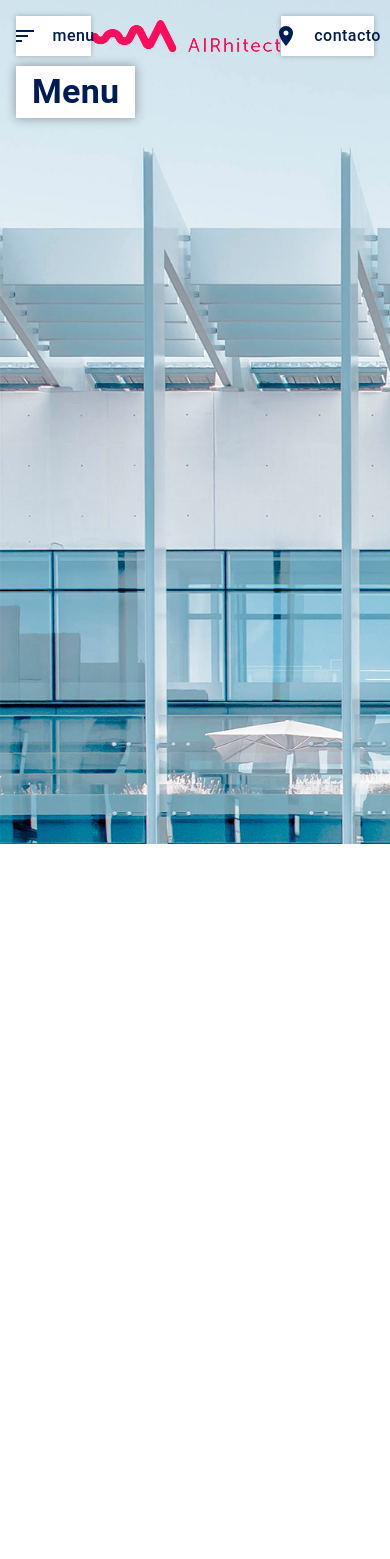
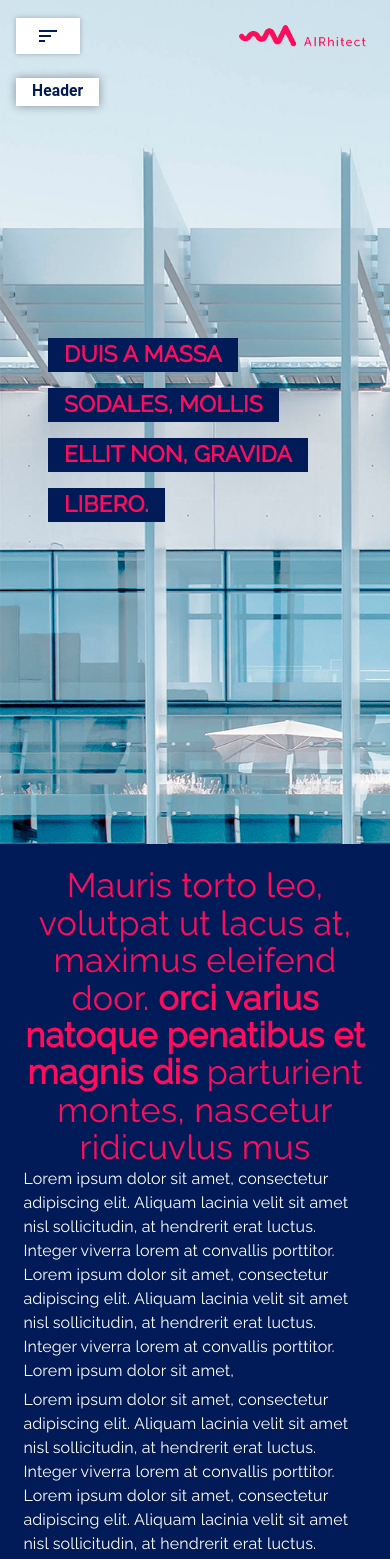
Before and after one commit to M-Ivan/Landing-Page, a React (Create React App) app: page / in a window 390 px wide. Shown: the top 1559 px of the page. Built offline with nearby package versions, Linux system fonts and the light colour scheme.

Commit message:
about && header && nav

```diff
--- a/src/App.js
+++ b/src/App.js
@@ -5,6 +5,7 @@ import {
   Typography,
   withStyles,
 } from "@material-ui/core";
+import { useEffect, useRef } from "react";
 import About from "./components/About";
 import Contact from "./components/Contact";
 import Header from "./components/Header";
@@ -29,13 +30,54 @@ const useStyles = makeStyles((theme) => ({
 }));
 function App() {
   const classes = useStyles();
+
+  const header = useRef(null);
+  const about = useRef(null);
+  const folio = useRef(null);
+  const contact = useRef(null);
+
+  useEffect(() => {
+    if (folio.current && header.current && contact.current && about.current) {
+      console.log("ref", true);
+    } else {
+      console.log("ref", false);
+    }
+  }, [header, about, folio, contact]);
+
+  const gotoHeader = () =>
+    window.scrollTo({ top: header.current.offsetTop, behavior: "smooth" });
+  const gotoAbout = () =>
+    window.scrollTo({
+      top: about.current.offsetTop,
+      behavior: "smooth",
+    });
+  const gotoFolio = () =>
+    window.scrollTo({
+      top: folio.current.offsetTop,
+      behavior: "smooth",
+    });
+  const gotoContact = () =>
+    window.scrollTo({
+      top: contact.current.offsetTop,
+      behavior: "smooth",
+    });
+
   return (
     <Grid container className={classes.root}>
-      <NavBar />
-      <Header />
-      <About />
-      <Portfolio />
-      <Contact />
+      <NavBar
+        gotoHeader={gotoHeader}
+        gotoAbout={gotoAbout}
+        gotoFolio={gotoFolio}
+        gotoContact={gotoContact}
+        header={header}
+        about={about}
+        folio={folio}
+        contact={contact}
+      />
+      <Header headerSection={header} />
+      <About aboutSection={about} />
+      <Portfolio folioSection={folio} />
+      <Contact contactSection={contact} />
       <CssBaseline />
     </Grid>
   );
--- a/src/components/About.js
+++ b/src/components/About.js
@@ -1,16 +1,96 @@
 import { Grid, makeStyles } from "@material-ui/core";
+import { CustomTypography } from "../App";
 
 const useStyles = makeStyles((theme) => ({
   root: {
     color: "#fff",
-    padding: "3rem",
+    padding: "10rem 20vw",
     minHeight: "100vh",
+    backgroundColor: "#011b58",
+    alignItems: "stretch",
+    justifyContent: "center",
+    [theme.breakpoints.down("sm")]: {
+      padding: "6vw",
+    },
+  },
+  main: {
+    alignItems: "center",
+    textAlign: "center",
+    color: "#ff0c5c",
+    display: "flex",
+  },
+  mainText: {
+    lineHeight: 2,
+
+    [theme.breakpoints.down("sm")]: {
+      lineHeight: 1.1,
+    },
+    position: "relative",
+    textAlign: "center",
+    "&::after": {
+      position: "absolute",
+      left: "50%",
+      bottom: "-50px",
+      transform: "translateX(-50%)",
+      width: "100px",
+      borderBottom: "80vh solid magenta",
+      content: "",
+    },
+  },
+  details: {
     backgroundColor: "#fff",
+  },
+  detailArea: {
+    gridColumnGap: "20px",
   },
 }));
 function About(props) {
+  const { aboutSection } = props;
   const classes = useStyles();
-  return <Grid container className={classes.root}></Grid>;
+  return (
+    <Grid container className={classes.root} ref={aboutSection}>
+      <Grid item xs={12} className={classes.main}>
+        <CustomTypography variant="h4" className={classes.mainText}>
+          Mauris torto leo, volutpat ut lacus at, maximus eleifend door.{" "}
+          <strong>orci varius natoque penatibus et magnis dis</strong>{" "}
+          parturient montes, nascetur ridicuvlus mus
+        </CustomTypography>
+      </Grid>
+      <Grid container direction="row">
+        <Grid item xs={12} md={4}>
+          {" "}
+          <CustomTypography variant="body1" gutterBottom>
+            Lorem ipsum dolor sit amet, consectetur adipiscing elit. Aliquam
+            lacinia velit sit amet nisl sollicitudin, at hendrerit erat luctus.
+            Integer viverra lorem at convallis porttitor. Lorem ipsum dolor sit
+            amet, consectetur adipiscing elit. Aliquam lacinia velit sit amet
+            nisl sollicitudin, at hendrerit erat luctus. Integer viverra lorem
+            at convallis porttitor. Lorem ipsum dolor sit amet,
+          </CustomTypography>
+        </Grid>
+        <Grid item xs={12} md={4}>
+          {" "}
+          <CustomTypography variant="body1" gutterBottom>
+            Lorem ipsum dolor sit amet, consectetur adipiscing elit. Aliquam
+            lacinia velit sit amet nisl sollicitudin, at hendrerit erat luctus.
+            Integer viverra lorem at convallis porttitor. Lorem ipsum dolor sit
+            amet, consectetur adipiscing elit. Aliquam lacinia velit sit amet
+            nisl sollicitudin, at hendrerit erat luctus. Integer viverra lorem
+            at convallis porttitor. Lorem ipsum dolor sit amet, consectetur
+          </CustomTypography>
+        </Grid>
+        <Grid item xs={12} md={4}>
+          {" "}
+          <CustomTypography variant="body1" gutterBottom>
+            Lorem ipsum dolor sit amet, consectetur adipiscing elit. Aliquam
+            lacinia velit sit amet nisl sollicitudin, at hendrerit erat luctus.
+            Integer viverra lorem at convallis porttitor. Lorem ipsum dolor sit
+            amet, consectetur adipiscing elit.
+          </CustomTypography>
+        </Grid>
+      </Grid>
+    </Grid>
+  );
 }
 
 export default About;
--- a/src/components/Contact.js
+++ b/src/components/Contact.js
@@ -91,7 +91,7 @@ const useStyles = makeStyles((theme) => ({
     alignItems: "center",
   },
   textField: {
-    width: "50%",
+    width: "45%",
     [theme.breakpoints.down("md")]: {
       width: "100%",
       marginTop: "1rem",
@@ -117,6 +117,7 @@ const useStyles = makeStyles((theme) => ({
   },
 }));
 function Contact(props) {
+  const { contactSection } = props;
   const classes = useStyles();
 
   const [name, setName] = useState();
@@ -125,7 +126,7 @@ function Contact(props) {
   const [message, setMessage] = useState();
 
   return (
-    <Grid container className={classes.root}>
+    <Grid container className={classes.root} ref={contactSection}>
       <Grid item xs={12} lg={7}>
         <Grid container className={classes.contact}>
           <Grid item xs={12} lg={6} className={classes.col1}>
--- a/src/components/Header.js
+++ b/src/components/Header.js
@@ -1,20 +1,58 @@
-import { Grid, makeStyles } from "@material-ui/core";
+import { Box, Grid, makeStyles } from "@material-ui/core";
+import { CustomTypography } from "../App";
 
 const useStyles = makeStyles((theme) => ({
   root: {
     color: "#fff",
     padding: "3rem",
     minHeight: "100vh",
+    alignItems: "flex-start",
+    justifyContent: "center",
     backgroundImage: `url(${process.env.PUBLIC_URL + "/assets/bg.jpg"})`,
+    backdropFilter: "blur(10px)",
     backgroundRepeat: "no-repeat",
-    backgroundColor: "#1b1b1b",
+    backgroundColor: "#0133a8",
     backgroundSize: "cover",
     backgroundAttachment: "relative",
   },
+  header: {
+    padding: "0rem 1rem",
+    backgroundColor: "#011b58",
+    color: "#ff0c5c",
+    fontSize: "3vw",
+    textTransform: "uppercase",
+    marginTop: "1rem",
+    width: "auto",
+    fontWeight: 600,
+    [theme.breakpoints.down("sm")]: {
+      fontSize: "5.8vw",
+    },
+  },
 }));
 function Header(props) {
+  const { headerSection } = props;
   const classes = useStyles();
-  return <Grid container className={classes.root}></Grid>;
+  return (
+    <Grid
+      container
+      direction="column"
+      className={classes.root}
+      ref={headerSection}
+    >
+      <CustomTypography className={classes.header}>
+        Duis a massa
+      </CustomTypography>
+      <CustomTypography className={classes.header}>
+        {" "}
+        Sodales, mollis
+      </CustomTypography>
+      <CustomTypography className={classes.header}>
+        {" "}
+        ellit non, Gravida
+      </CustomTypography>
+      <CustomTypography className={classes.header}>libero.</CustomTypography>
+    </Grid>
+  );
 }
 
 export default Header;
--- a/src/components/NavBar.js
+++ b/src/components/NavBar.js
@@ -1,20 +1,32 @@
-import React, { useState } from "react";
+import React, { useLayoutEffect, useState } from "react";
 import {
   AppBar,
   Button,
   Grid,
   Hidden,
-  Icon,
-  IconButton,
   makeStyles,
-  Slide,
   Menu,
   MenuItem,
   Toolbar,
   Typography,
+  withWidth,
+  List,
+  ListItem,
+  ListItemIcon,
+  ListItemText,
+  Divider,
+  SwipeableDrawer,
+  Slide,
+  Grow,
 } from "@material-ui/core";
 import SortIcon from "@material-ui/icons/Sort";
 import RoomIcon from "@material-ui/icons/Room";
+import {
+  HomeOutlined,
+  InfoOutlined,
+  LocationOnOutlined,
+  WorkOffOutlined,
+} from "@material-ui/icons";
 
 const useStyles = makeStyles((theme) => ({
   root: {
@@ -44,9 +56,22 @@ const useStyles = makeStyles((theme) => ({
       color: "#fff",
     },
   },
-  banner: {
-    color: "#ff0c5c",
-    fontWeight: 600,
+  brand: {
+    justifyContent: "center",
+    height: "40px",
+    "&:hover": {
+      backgroundColor: "transparent",
+    },
+    [theme.breakpoints.down("xs")]: {
+      width: "40%",
+    },
+  },
+  logo: {
+    width: "auto",
+    height: "auto",
+    [theme.breakpoints.down("sm")]: {
+      width: "100%",
+    },
   },
   nav: {
     backgroundColor: "#fff",
@@ -54,46 +79,162 @@ const useStyles = makeStyles((theme) => ({
     fontWeight: 600,
     padding: "0.3rem 1rem",
     boxShadow: "0 0 10px #00000060",
+    [theme.breakpoints.down("sm")]: {
+      fontSize: "4vw",
+    },
   },
   icon: {
     marginRight: "1rem",
   },
-  menu: {
-    //  flexGrow: 1,
+  side: {
+    backgroundColor: "#fff",
+    boxShadow: "0 0 5px #000",
+    borderRadius: "0%",
+  },
+  drawer: {
+    color: "#011b58",
+  },
+  list: {
+    width: 250,
   },
 }));
 
-const options = ["Menu", "Home", "About", "Projects", "Contact"];
+function NavBar(props) {
+  const {
+    gotoHeader,
+    gotoAbout,
+    gotoFolio,
+    gotoContact,
+    width,
+    header,
+    about,
+    contact,
+    folio,
+  } = props;
+  const [menuOpen, setMenuOpen] = useState(null);
+  const [sideOpen, setSideOpen] = useState(false);
+  const classes = useStyles();
+  const [current, setCurrent] = useState("Header");
+  const mobile = width === "sm" || width === "xs" ? true : false;
 
-export default function NavBar(props) {
-  const [menuOpen, setmMenuOpen] = useState(null);
-  const classes = useStyles();
-  const [selectedIndex, setSelectedIndex] = useState(0);
+  function updatePosition() {
+    if (folio.current && about.current && header.current && contact.current) {
+      if (about && window.pageYOffset < about.current.offsetTop) {
+        setCurrent("Header");
+      }
+      if (
+        window.pageYOffset <= folio.current.offsetTop &&
+        window.pageYOffset > about.current.offsetTop * 0.9
+      ) {
+        setCurrent("About");
+      }
+      if (
+        window.pageYOffset <= contact.current.offsetTop &&
+        window.pageYOffset > folio.current.offsetTop * 0.9
+      ) {
+        setCurrent("Projects");
+      }
+      if (contact && window.pageYOffset > contact.current.offsetTop * 0.9) {
+        setCurrent("Find Us");
+      }
+    }
+  }
+
+  useLayoutEffect(() => {
+    window.addEventListener("scroll", updatePosition);
+    updatePosition();
+  }, []);
 
   const handleClick = (e) => {
-    setmMenuOpen(e.currentTarget);
+    setMenuOpen(e.currentTarget);
   };
 
   const handleClose = (e) => {
-    setmMenuOpen(null);
+    setMenuOpen(null);
   };
 
-  const handleMenuItemClick = (event, index) => {
-    setSelectedIndex(index);
-    setmMenuOpen(null);
+  const handleGotoHeader = () => {
+    setMenuOpen(null);
+    gotoHeader();
   };
+  const handleGotoAbout = () => {
+    setMenuOpen(null);
+    gotoAbout();
+  };
+  const handleGotoFolio = () => {
+    setMenuOpen(null);
+    gotoFolio();
+  };
+  const handleGotoContact = () => {
+    setMenuOpen(null);
+    gotoContact();
+  };
+
+  const list = () => (
+    <div onClick={handleGotoHeader} className={classes.list}>
+      <Button className={classes.brand}>
+        <img src="/assets/logo.png" alt="logo" />
+      </Button>
+      <Divider />
+      <List>
+        <ListItem button onClick={handleGotoHeader}>
+          <ListItemIcon>
+            <HomeOutlined />
+          </ListItemIcon>
+          <ListItemText primary="Home" />
+        </ListItem>
+        <ListItem button onClick={handleGotoAbout}>
+          <ListItemIcon>
+            <InfoOutlined />
+          </ListItemIcon>
+          <ListItemText primary="About Us" />
+        </ListItem>
+        <ListItem button onClick={handleGotoFolio}>
+          <ListItemIcon>
+            <WorkOffOutlined />
+          </ListItemIcon>
+          <ListItemText primary="Projects" />
+        </ListItem>
+        <ListItem button onClick={handleGotoContact}>
+          <ListItemIcon>
+            <LocationOnOutlined />
+          </ListItemIcon>
+          <ListItemText primary="Find Us" />
+        </ListItem>
+      </List>
+    </div>
+  );
 
   return (
     <Grid container className={classes.root}>
       <AppBar className={classes.appbar} elevation={0}>
         <Toolbar className={classes.toolbar}>
+          {mobile ? (
+            <div>
+              <Button
+                className={classes.button}
+                onClick={() => setSideOpen(!sideOpen)}
+              >
+                <SortIcon />
+              </Button>
+              <SwipeableDrawer
+                className={classes.drawer}
+                anchor="left"
+                open={sideOpen}
+                onOpen={() => setSideOpen(true)}
+                onClose={() => setSideOpen(false)}
+              >
+                {list()}
+              </SwipeableDrawer>
+            </div>
+          ) : (
+            <div>
               <Button
                 aria-controls="simple-menu"
                 aria-haspopup="true"
                 onClick={handleClick}
                 className={classes.button}
               >
-            {console.log("anchor", menuOpen)}
                 <SortIcon className={classes.icon} />
                 menu
               </Button>
@@ -101,33 +242,43 @@ export default function NavBar(props) {
                 id="simple-menu"
                 anchorEl={menuOpen}
                 keepMounted
+                value={current}
                 open={Boolean(menuOpen)}
                 onClose={handleClose}
               >
-            {options.map((option, index) => (
-              <MenuItem
-                key={option}
-                disabled={index === 0}
-                selected={index === selectedIndex}
-                onClick={(event) => handleMenuItemClick(event, index)}
-              >
-                {option}
+                <MenuItem value="Header" onClick={handleGotoHeader}>
+                  Header
+                </MenuItem>{" "}
+                <MenuItem value="About" onClick={handleGotoAbout}>
+                  About us
+                </MenuItem>{" "}
+                <MenuItem value="Projects" onClick={handleGotoFolio}>
+                  Projects
+                </MenuItem>{" "}
+                <MenuItem value="Contact" onClick={handleGotoContact}>
+                  Find Us
                 </MenuItem>
-            ))}
               </Menu>
-          <img src="/assets/logo.png" alt="logo" />
-          <Button className={classes.button}>
+            </div>
+          )}
+          <Button className={classes.brand} onClick={handleGotoHeader}>
+            <img className={classes.logo} src="/assets/logo.png" alt="logo" />
+          </Button>
+          <Hidden mdDown>
+            <Button onClick={gotoContact} className={classes.button}>
               {" "}
               <RoomIcon className={classes.icon} />
               Contacto
             </Button>
+          </Hidden>
         </Toolbar>
         <Toolbar>
           <Typography variant="h4" className={classes.nav}>
-            {options[selectedIndex]}
+            {current}
           </Typography>
         </Toolbar>
-      </AppBar>
+      </AppBar>{" "}
     </Grid>
   );
 }
+export default withWidth()(NavBar);
--- a/src/components/Portfolio.js
+++ b/src/components/Portfolio.js
@@ -207,7 +207,7 @@ const useStyles = makeStyles((theme) => ({
   },
 }));
 function Portfolio(props) {
-  const { width } = props;
+  const { width, folioSection } = props;
   const classes = useStyles();
 
   const [showDetails, setShowDetails] = useState(false);
@@ -271,7 +271,7 @@ function Portfolio(props) {
   );
 
   return (
-    <Grid container className={classes.root}>
+    <Grid container className={classes.root} ref={folioSection}>
       {" "}
       <IconButton onClick={handleBack} className={classes.back}>
         <ArrowBackIosIcon />
--- a/src/index.css
+++ b/src/index.css
@@ -2,6 +2,7 @@
   color1: #011b58;
   color2: #ff0c5c;
   color3: #ffffff;
+  color4: #b8b8b8;
 }
 
 a {
```
Lines whose indentation alone changed are shown as unchanged.
